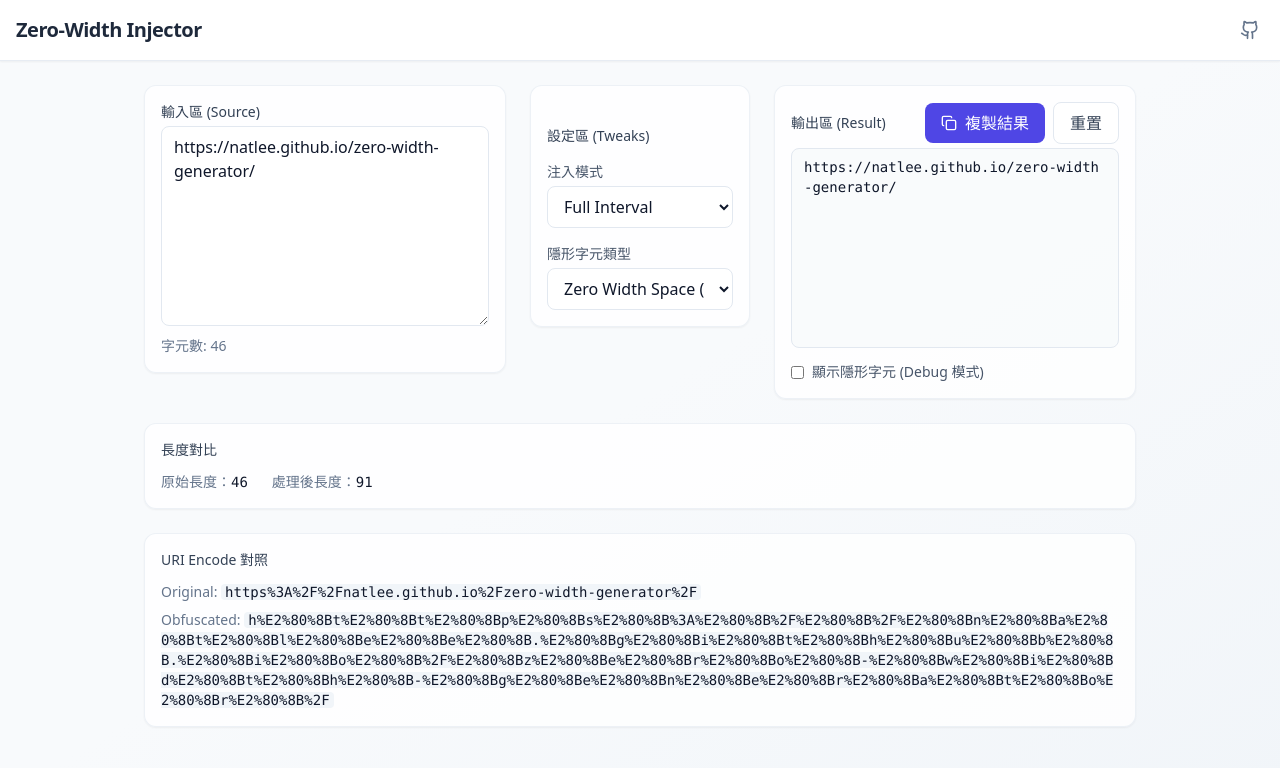
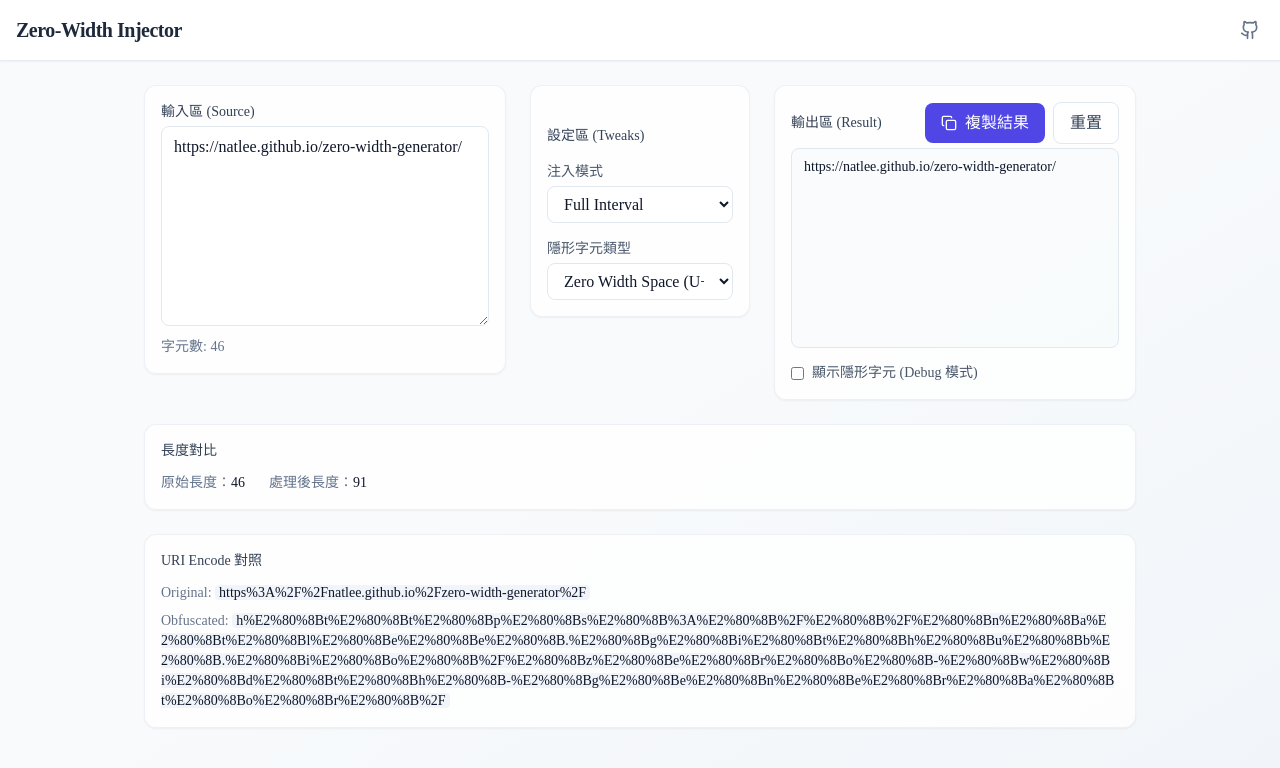
Before and after one commit to NatLee/invisible-ink, a Next.js app: page / in a window 1280 px wide. Shown: the top 768 px of the page. Built offline with nearby package versions, Linux system fonts and the light colour scheme.

Commit message:
Enhance Tailwind CSS configuration with custom theme extensions
- Added custom font families for sans and mono.
- Introduced new box shadow styles for card components.
- Implemented a gradient background image style for enhanced visual appeal.

```diff
--- a/tailwind.config.ts
+++ b/tailwind.config.ts
@@ -7,7 +7,19 @@ const config: Config = {
     "./app/**/*.{js,ts,jsx,tsx,mdx}",
   ],
   theme: {
-    extend: {},
+    extend: {
+      fontFamily: {
+        sans: ["var(--font-sans)", "system-ui", "sans-serif"],
+        mono: ["var(--font-mono)", "ui-monospace", "monospace"],
+      },
+      boxShadow: {
+        card: "0 10px 40px -10px rgba(0, 0, 0, 0.1)",
+        "card-hover": "0 14px 50px -12px rgba(0, 0, 0, 0.15)",
+      },
+      backgroundImage: {
+        "gradient-accent": "linear-gradient(to right, var(--tw-gradient-stops))",
+      },
+    },
   },
   plugins: [],
 };
```
